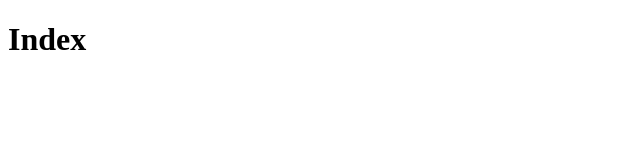
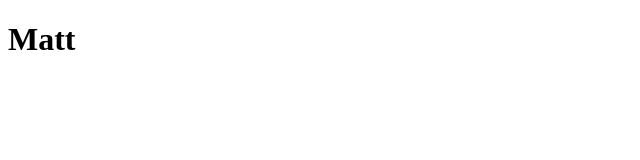
Before and after one commit to testingewdwedw/testingewdwedw.github.io, a plain HTML site: page index.html in a window 1280 px wide. Shown: the full height of the page, 0-640 px from the left. Drawn offline with Linux system fonts and the light colour scheme.

Commit message:
Updated title

```diff
--- a/index.html
+++ b/index.html
@@ -4,6 +4,6 @@
 <title>Page Title</title>
 </head>
 <body>
-<h1>Index</h1>
+<h1>Matt</h1>
 </body>
 </html>
```
